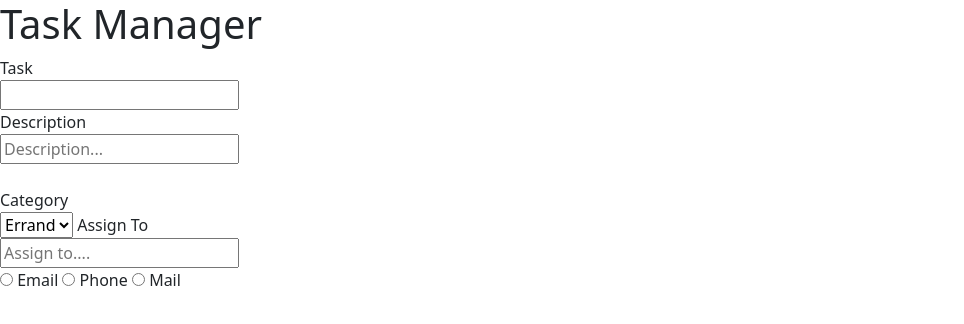
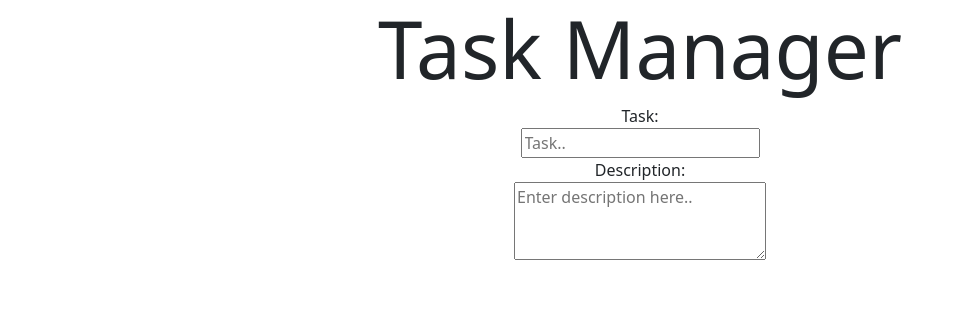
Before and after one commit to ragranato/task-manager, a plain HTML site: page index.html in a window 1280 px wide. Shown: the whole page, without its empty margins (0-964 px from the left). Drawn offline with nearby package versions, Linux system fonts and the light colour scheme.

Commit message:
added bootstrap

```diff
--- a/index.html
+++ b/index.html
@@ -9,38 +9,40 @@
     <link href="assets\css\style.css" rel="stylesheet">
 </head>
 <body>
-    <header>
-        <h1>Task Manager</h1>
-    </header>
-    <main>
-        <form>
-            <label for="task">Task</label><br>
-            <input type="text" id="task" name="task"><br>
-            <label for="description">Description</label><br>
-            <input type="text" id="description" name="description" placeholder="Description..."><br><br>
-            <label for="category">Category</label><br>
-            <select name="category" id="category">
-                <option value="errand">Errand</option>
-                <option value="chore">Chore</option>
-                <option value="kids">Kids</option>
-                <option value="work">Work</option>
-            </select>
-            <label for="assign">Assign To</label><br>
-            <input type="text" id="assign" name="assign" placeholder="Assign to...."><br>
-            <div>
-                <input type="radio" id="contactChoice1" name="contact" value="email" />
-                <label for="contactChoice1">Email</label>
+  <header class="container">
+    <div class="row">
+      <div class="col-12">
+        <h1 class="display-1 text-center">Task Manager</h1>
+      </div>
+    </div>
+  </header>
+  <section class="container text-center" id="form-elements">
+    <div class="row">
+      <div class="col">
+        <div class="row">
+          <div class="col">
+            <form class="">
+                <label for="task" class="labels">Task:</label><br>
+                <input type="text" id="task" name="task" placeholder="Task.."><br>
+                <label for="description" class="labels">Description:</label><br>
+                <textarea type="text" id="description" name="description" rows='3' cols="25" placeholder="Enter description here.."></textarea>
+            </form>
+          </div>
+        </div>
+      </div>
+    </div>
+  </section>
+  <section class="container" id="task-cards">
+    <div class="row">
+      <div class="col">
+        <div class="row">
+          <div class="col"></div>
+        </div>
+      </div>
+    </div>
+  </section>
+  <script src="https://cdn.jsdelivr.net/npm/bootstrap@5.3.0-alpha3/dist/js/bootstrap.bundle.min.js" integrity="sha384-ENjdO4Dr2bkBIFxQpeoTz1HIcje39Wm4jDKdf19U8gI4ddQ3GYNS7NTKfAdVQSZe" crossorigin="anonymous"></script>
+  <script src="assets\js\script.js"></script>
 
-                <input type="radio" id="contactChoice2" name="contact" value="phone" />
-                <label for="contactChoice2">Phone</label>
-
-                <input type="radio" id="contactChoice3" name="contact" value="mail" />
-                <label for="contactChoice3">Mail</label>
-            </div>
-          </form>
-    </main>
-
-
-    <script src="https://cdn.jsdelivr.net/npm/bootstrap@5.3.0-alpha3/dist/js/bootstrap.bundle.min.js" integrity="sha384-ENjdO4Dr2bkBIFxQpeoTz1HIcje39Wm4jDKdf19U8gI4ddQ3GYNS7NTKfAdVQSZe" crossorigin="anonymous"></script>
 </body>
 </html>
```
